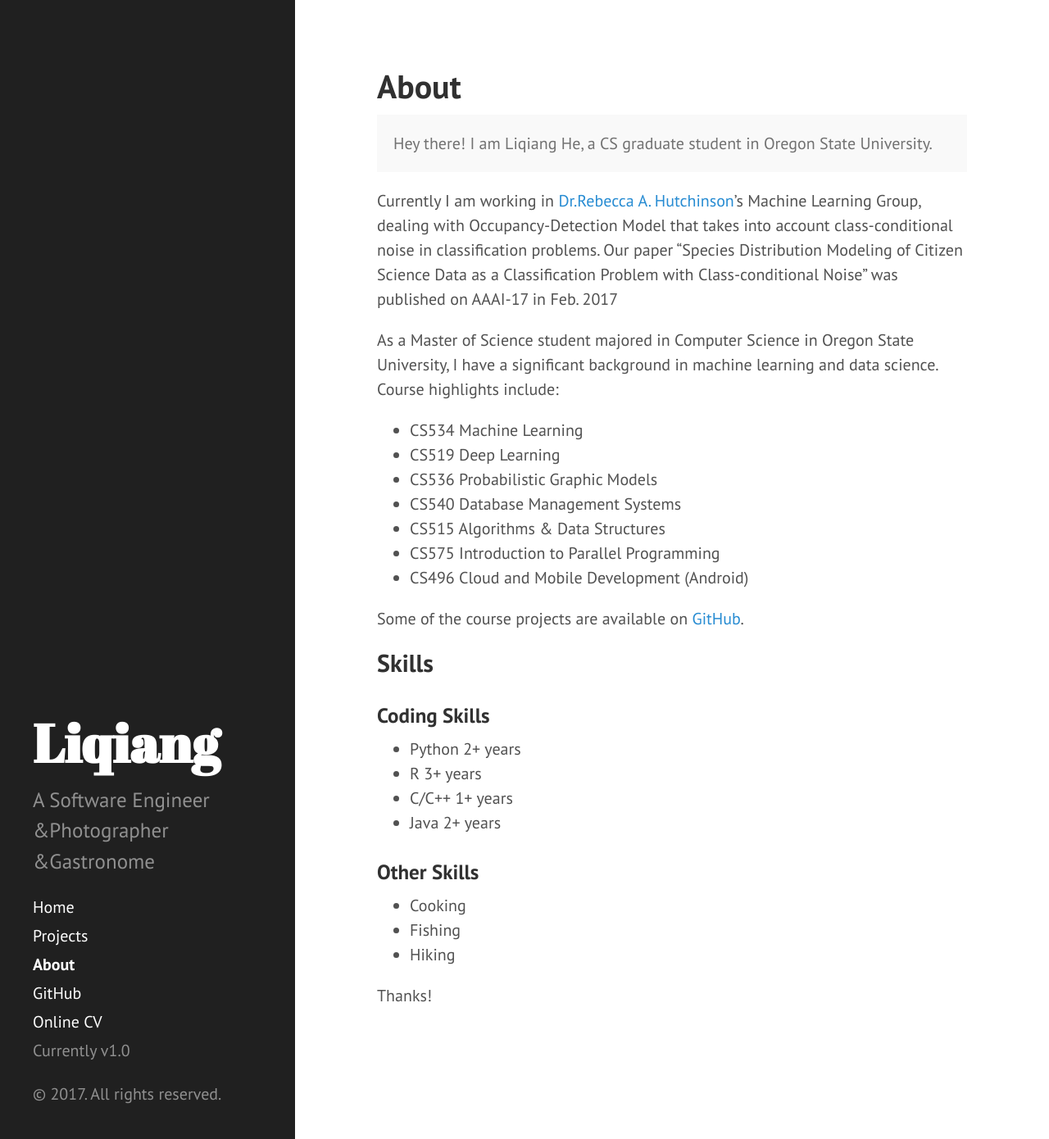
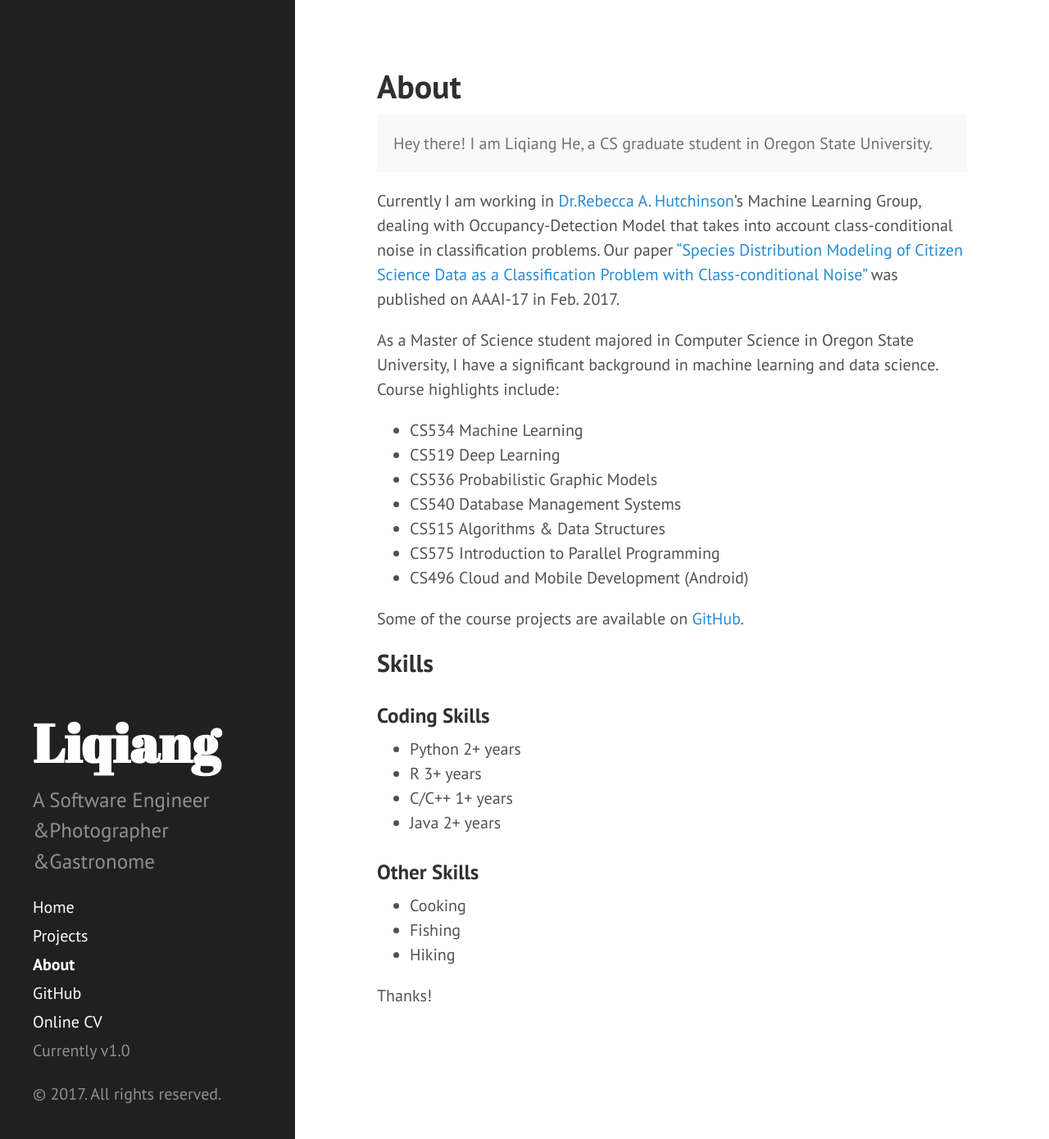
Before and after one commit to helq2612/helq2612.github.io, a Jekyll site: the page built from about.md, in a window 1280 px wide and 1390 px high. Shown: the whole window at 82% size. Built offline with Jekyll 4.4.1, drawn with Linux system fonts in a browser that asks for light colours; Markdown is read by kramdown in place of the engine named in the settings; some of the changed lines change nothing that is shown.

Commit message:
modify a theme

```diff
--- a/about.md
+++ b/about.md
@@ -7,7 +7,7 @@ title: About
   Hey there! I am Liqiang He, a CS graduate student in Oregon State University.
 </p>
 
-Currently I am working in [Dr.Rebecca A. Hutchinson](http://eecs.oregonstate.edu/people/hutchinson-rebecca)'s Machine Learning Group, dealing with Occupancy-Detection Model that takes into account class-conditional noise in classification problems. Our paper "Species Distribution Modeling of Citizen Science Data as a Classification Problem with Class-conditional Noise" was published on AAAI-17 in Feb. 2017
+Currently I am working in [Dr.Rebecca A. Hutchinson](http://eecs.oregonstate.edu/people/hutchinson-rebecca)'s Machine Learning Group, dealing with Occupancy-Detection Model that takes into account class-conditional noise in classification problems. Our paper ["Species Distribution Modeling of Citizen Science Data as a Classification Problem with Class-conditional Noise"](http://aaai.org/ocs/index.php/AAAI/AAAI17/paper/view/14859) was published on AAAI-17 in Feb. 2017.
 
 As a Master of Science student majored in Computer Science in Oregon State University, I have a significant background in machine learning and data science. Course highlights include:
 
```
